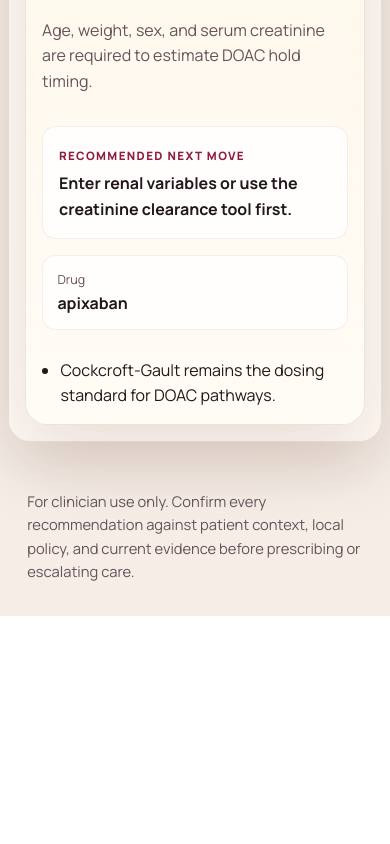
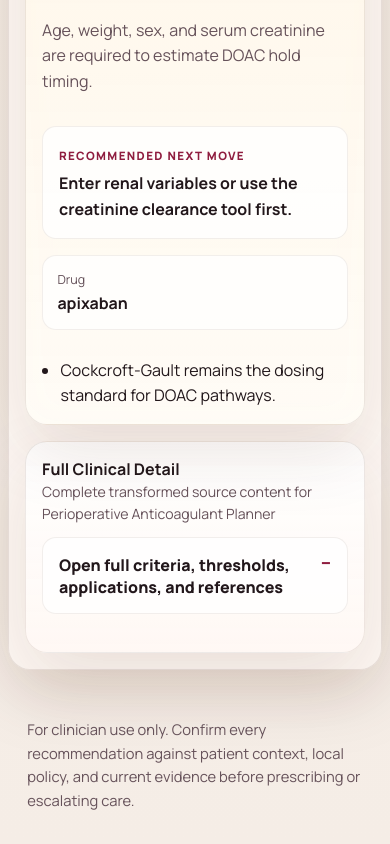
Before and after one commit to abdulmannan1974/thrombopilot-blood-doctor, a React (Vite) app: page / in a window 390 px wide. Shown: the part 2388-3232 px from the top of the page. Before the commit the page ends 3004 px from the top, so only its background shows below. Built offline with nearby package versions, Linux system fonts and the light colour scheme.

Commit message:
Embed full clinical source details

```diff
--- a/package.json
+++ b/package.json
@@ -10,7 +10,9 @@
   },
   "dependencies": {
     "react": "^19.0.0",
-    "react-dom": "^19.0.0"
+    "react-dom": "^19.0.0",
+    "react-markdown": "^10.1.0",
+    "remark-gfm": "^4.0.1"
   },
   "devDependencies": {
     "@vitejs/plugin-react": "^5.0.0",
--- a/src/App.jsx
+++ b/src/App.jsx
@@ -1,5 +1,8 @@
 import { useEffect, useState } from "react";
+import ReactMarkdown from "react-markdown";
+import remarkGfm from "remark-gfm";
 import { toolCategories, tools } from "./data/tools";
+import { markdownByToolId } from "./data/markdownContent";
 
 const getInitialValues = (tool) =>
   tool.inputs.reduce((accumulator, input) => {
@@ -76,6 +79,7 @@ function App() {
 
   const activeValues = activeTool ? toolValues[activeTool.id] ?? {} : {};
   const result = activeTool ? activeTool.calculate(activeValues) : null;
+  const activeMarkdown = activeTool ? markdownByToolId[activeTool.id] ?? "" : "";
 
   const stats = {
     total: tools.length,
@@ -308,6 +312,11 @@ function App() {
 
                 <ResultCard result={result} />
               </div>
+
+              <ClinicalReference
+                title={activeTool.title}
+                markdown={activeMarkdown}
+              />
             </>
           ) : (
             <div className="empty-state">
@@ -464,4 +473,36 @@ function ResultCard({ result }) {
   );
 }
 
+function ClinicalReference({ title, markdown }) {
+  return (
+    <section className="reference-card">
+      <div className="panel-heading">
+        <div>
+          <h3>Full Clinical Detail</h3>
+          <span>Complete transformed source content for {title}</span>
+        </div>
+      </div>
+
+      <details className="reference-disclosure" open>
+        <summary>Open full criteria, thresholds, applications, and references</summary>
+        <div className="markdown-content">
+          <ReactMarkdown
+            remarkPlugins={[remarkGfm]}
+            components={{
+              h1: ({ node, ...props }) => <h4 {...props} />,
+              h2: ({ node, ...props }) => <h5 {...props} />,
+              h3: ({ node, ...props }) => <h6 {...props} />,
+              a: ({ node, ...props }) => (
+                <a {...props} target="_blank" rel="noreferrer" />
+              ),
+            }}
+          >
+            {markdown}
+          </ReactMarkdown>
+        </div>
+      </details>
+    </section>
+  );
+}
+
 export default App;
--- /dev/null
+++ b/src/data/markdownContent.js
@@ -0,0 +1,31 @@
+const markdownModules = import.meta.glob("../../*.md", {
+  query: "?raw",
+  import: "default",
+  eager: true,
+});
+
+const byFileName = Object.entries(markdownModules).reduce((accumulator, [path, content]) => {
+  const fileName = path.split("/").pop();
+  accumulator[fileName] = content;
+  return accumulator;
+}, {});
+
+export const markdownByToolId = {
+  perioperative: byFileName["01_Perioperative_Anticoagulant_Algorithm.md"] ?? "",
+  "af-dosing": byFileName["02_Anticoagulant_Dosing_AF.md"] ?? "",
+  thrombophilia: byFileName["03_Thrombophilia_Testing_Algorithm.md"] ?? "",
+  vitt: byFileName["04_VITT_Algorithm.md"] ?? "",
+  "wells-pe": byFileName["05_Wells_PE.md"] ?? "",
+  "wells-dvt": byFileName["06_Wells_DVT.md"] ?? "",
+  chads2: byFileName["07_CHADS2.md"] ?? "",
+  "cha2ds2-vasc": byFileName["08_CHA2DS2_VASc.md"] ?? "",
+  "has-bled": byFileName["09_HAS_BLED.md"] ?? "",
+  perc: byFileName["10_PERC_Rule.md"] ?? "",
+  pesi: byFileName["11_PESI.md"] ?? "",
+  spesi: byFileName["12_Simplified_PESI.md"] ?? "",
+  "timi-ua": byFileName["13_TIMI_UA_NSTEMI.md"] ?? "",
+  "timi-stemi": byFileName["14_TIMI_STEMI.md"] ?? "",
+  khorana: byFileName["15_Khorana_VTE_Cancer.md"] ?? "",
+  "creatinine-clearance": byFileName["16_Creatinine_Clearance.md"] ?? "",
+  abcd2: byFileName["17_ABCD2_TIA.md"] ?? "",
+};
--- a/src/styles.css
+++ b/src/styles.css
@@ -657,6 +657,146 @@ button {
   margin-top: 0;
 }
 
+.reference-card {
+  border-radius: 22px;
+  padding: 1.1rem;
+  background: linear-gradient(180deg, rgba(255, 255, 255, 0.93), rgba(255, 248, 244, 0.88));
+  border: 1px solid rgba(86, 50, 36, 0.1);
+  box-shadow: var(--shadow);
+}
+
+.reference-disclosure {
+  margin-top: 0.3rem;
+}
+
+.reference-disclosure summary {
+  list-style: none;
+  display: flex;
+  align-items: center;
+  justify-content: space-between;
+  gap: 1rem;
+  padding: 0.95rem 1rem;
+  border: 1px solid rgba(86, 50, 36, 0.08);
+  border-radius: 16px;
+  background: rgba(255, 255, 255, 0.84);
+  color: var(--ink);
+  font-weight: 800;
+}
+
+.reference-disclosure summary::-webkit-details-marker {
+  display: none;
+}
+
+.reference-disclosure summary::after {
+  content: "+";
+  font-size: 1.2rem;
+  line-height: 1;
+  color: var(--accent);
+}
+
+.reference-disclosure[open] summary::after {
+  content: "−";
+}
+
+.markdown-content {
+  margin-top: 1rem;
+  padding: 0.2rem 0;
+  color: var(--ink);
+}
+
+.markdown-content > :first-child {
+  margin-top: 0;
+}
+
+.markdown-content h4,
+.markdown-content h5,
+.markdown-content h6 {
+  margin: 1.3rem 0 0.7rem;
+  font-family: "Fraunces", serif;
+  line-height: 1.1;
+}
+
+.markdown-content h4 {
+  font-size: clamp(1.45rem, 3vw, 2rem);
+}
+
+.markdown-content h5 {
+  font-size: 1.2rem;
+}
+
+.markdown-content h6 {
+  font-size: 1rem;
+}
+
+.markdown-content p,
+.markdown-content li {
+  color: var(--muted);
+  line-height: 1.7;
+}
+
+.markdown-content ul,
+.markdown-content ol {
+  padding-left: 1.2rem;
+}
+
+.markdown-content hr {
+  border: 0;
+  border-top: 1px solid rgba(86, 50, 36, 0.08);
+  margin: 1.3rem 0;
+}
+
+.markdown-content table {
+  width: 100%;
+  border-collapse: collapse;
+  margin: 1rem 0;
+  font-size: 0.95rem;
+  overflow: hidden;
+  border-radius: 16px;
+  display: block;
+  overflow-x: auto;
+  white-space: nowrap;
+}
+
+.markdown-content thead {
+  background: rgba(143, 29, 63, 0.08);
+}
+
+.markdown-content th,
+.markdown-content td {
+  border: 1px solid rgba(86, 50, 36, 0.08);
+  padding: 0.8rem 0.9rem;
+  text-align: left;
+  vertical-align: top;
+}
+
+.markdown-content code {
+  font-family: ui-monospace, SFMono-Regular, Menlo, monospace;
+  background: rgba(143, 29, 63, 0.08);
+  color: var(--accent-strong);
+  border-radius: 8px;
+  padding: 0.15rem 0.35rem;
+}
+
+.markdown-content pre {
+  margin: 1rem 0;
+  padding: 1rem;
+  background: #20171a;
+  color: #fff7f1;
+  border-radius: 16px;
+  overflow: auto;
+}
+
+.markdown-content pre code {
+  background: transparent;
+  color: inherit;
+  padding: 0;
+}
+
+.markdown-content a {
+  color: var(--accent);
+  word-break: break-word;
+}
+
 .footer {
   padding: 0 0 2rem;
 }
@@ -852,7 +992,8 @@ button {
   }
 
   .input-card,
-  .result-card {
+  .result-card,
+  .reference-card {
     padding: 1rem;
   }
 
@@ -877,6 +1018,10 @@ button {
   .result-primary h4 {
     font-size: clamp(1.35rem, 6vw, 1.85rem);
     line-height: 1.1;
+  }
+
+  .reference-disclosure summary {
+    align-items: flex-start;
   }
 }
 
@@ -962,7 +1107,12 @@ button {
 
   .action-banner,
   .metric-card,
-  .recommendation-item {
+  .recommendation-item,
+  .reference-disclosure summary {
     border-radius: 14px;
   }
+
+  .markdown-content table {
+    font-size: 0.88rem;
+  }
 }
```
Also changed, not shown: 6 other files (tests, documents, lock files or other folders).
